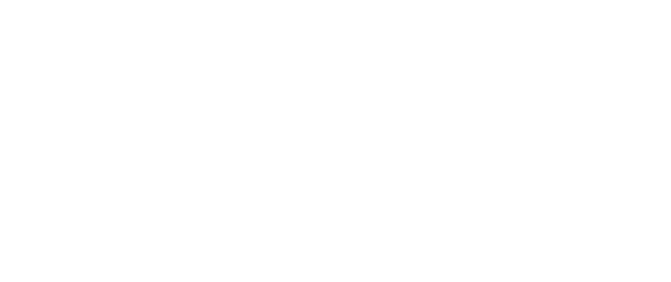
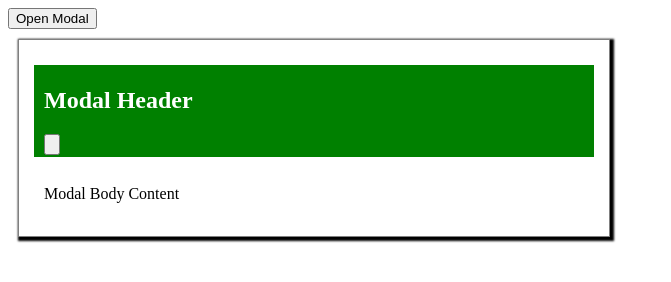
Before and after one commit to acciojob/css-modal-shalujha123, a website: page main.html in a window 1280 px wide. Shown: the whole page, without its empty margins (0-671 px from the left). Drawn offline with Linux system fonts and the light colour scheme.

Commit message:
created a submission

```diff
--- a/main.html
+++ b/main.html
@@ -4,9 +4,23 @@
 
 <head>
 	<link rel="stylesheet" href="styles.css">
+	<link rel="stylesheet" href="https://cdnjs.cloudflare.com/ajax/libs/font-awesome/4.7.0/css/font-awesome.min.css">
 </head>
 
 <body>
+	<button id="openModal">Open Modal</button>
+	<div class="modal">
+		<div class="modal-content">
+			<div class="modal-header">
+				<h2>Modal Header</h2>
+				<button class="close-modal"><i class="fa fa-xmark"></i></button>
+				<!-- <i class="fa fa-xmark"></i> -->
+			</div>
+			<div class="modal-body">
+				<p>Modal Body Content</p>
+			</div>
+		</div>
+	</div>
 	<!-- the entire body must be written by student -->
     <script type="text/javascript" src="./script.js">
 </script>
--- a/script.js
+++ b/script.js
@@ -1 +1,6 @@
 //your JS code here. If required.
+let btn = document.getElementByID("openModal")
+let outerDiv = document.querySelector(".modal")
+btn.addEventlistener("click",()=>{
+
+})
--- a/styles.css
+++ b/styles.css
@@ -1 +1,34 @@
 /*  your css code here. If applicable */
+.modal{
+	width: 560px;
+	/* background-color: red; */
+	padding: 15px;
+	margin: 10px;
+	border: 1px solid gray;
+	box-shadow: 2px 2px 2px 2px;
+}
+
+.i{
+	color: red;
+}
+.modal-header{
+	border: none;
+	width: 550px;
+	/* height: 50px; */
+	background-color: green;
+	color: white;
+	padding-top: 2px;
+	padding-bottom: 2px;
+	padding-left: 10px;
+	margin-top: 10px;
+}
+.modal-body{
+	border: none;
+	width: 550px;
+	/* height: 50px; */
+	/* background-color: gray; */
+	margin-top: 10px;
+	padding-top: 2px;
+	padding-bottom: 2px;
+	padding-left: 10px;
+}
```
